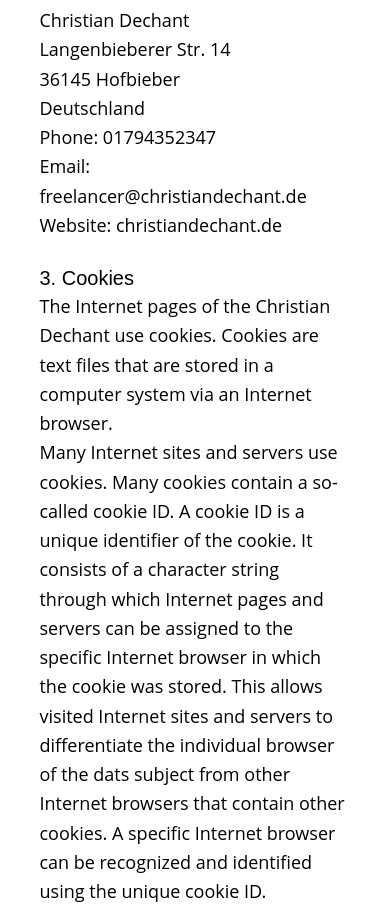
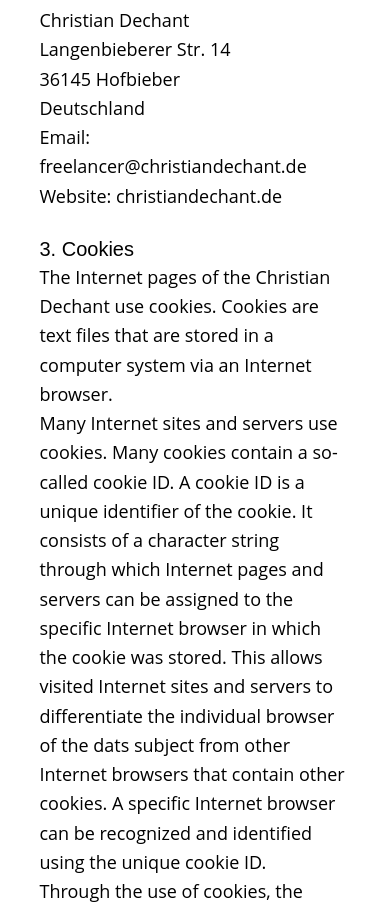
Before and after one commit to InTerestedOWL/NEXTJS_Christian-Dechant, a Next.js app: page /privacy-policy in a window 390 px wide. Shown: the part 7042-7953 px from the top of the page. Built offline with nearby package versions, Linux system fonts and the light colour scheme.

Commit message:
Remove phone number

```diff
--- a/src/app/imprint/page.tsx
+++ b/src/app/imprint/page.tsx
@@ -25,7 +25,6 @@ export default function Imprint() {
         <div className="mt-6">
           <p className="text-lg leading-relaxed text-gray-700">
             <strong>Contact:</strong> <br/>
-            Phone: 0179-4352347 <br/>
             E-Mail: <a href="mailto:freelancer@christiandechant.de"
                        className="text-primary underline">freelancer@christiandechant.de</a>
           </p>
--- a/src/app/privacy-policy/page.tsx
+++ b/src/app/privacy-policy/page.tsx
@@ -152,7 +152,6 @@ export default function PrivacyPolicy() {
           <p className="text-lg leading-relaxed text-gray-700">Langenbieberer Str. 14</p>
           <p className="text-lg leading-relaxed text-gray-700">36145 Hofbieber</p>
           <p className="text-lg leading-relaxed text-gray-700">Deutschland</p>
-          <p className="text-lg leading-relaxed text-gray-700">Phone: 01794352347</p>
           <p className="text-lg leading-relaxed text-gray-700">Email: freelancer@christiandechant.de</p>
           <p className="text-lg leading-relaxed text-gray-700">Website: christiandechant.de</p>
 
```
